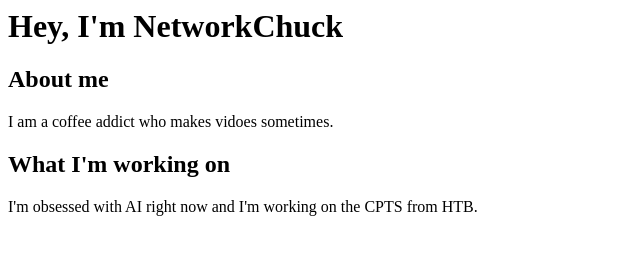
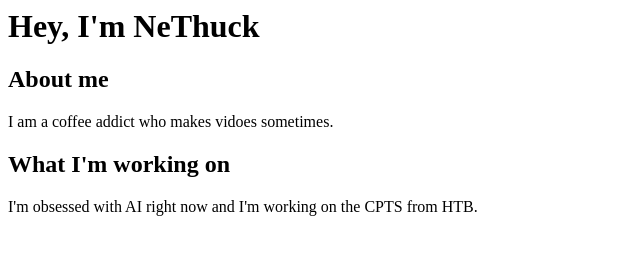
Before and after one commit to SaHaddad/Sitetest, a plain HTML site: page index.html in a window 1280 px wide. Shown: the whole page, without its empty margins (0-640 px from the left). Drawn offline with Linux system fonts and the light colour scheme.

Commit message:
Update index.html

```diff
--- a/index.html
+++ b/index.html
@@ -1,7 +1,7 @@
 
 <html>
     <h1>
-        Hey, I'm NetworkChuck
+        Hey, I'm NeThuck
     </h1>
     <body>
         <h2>About me</h2>
```
